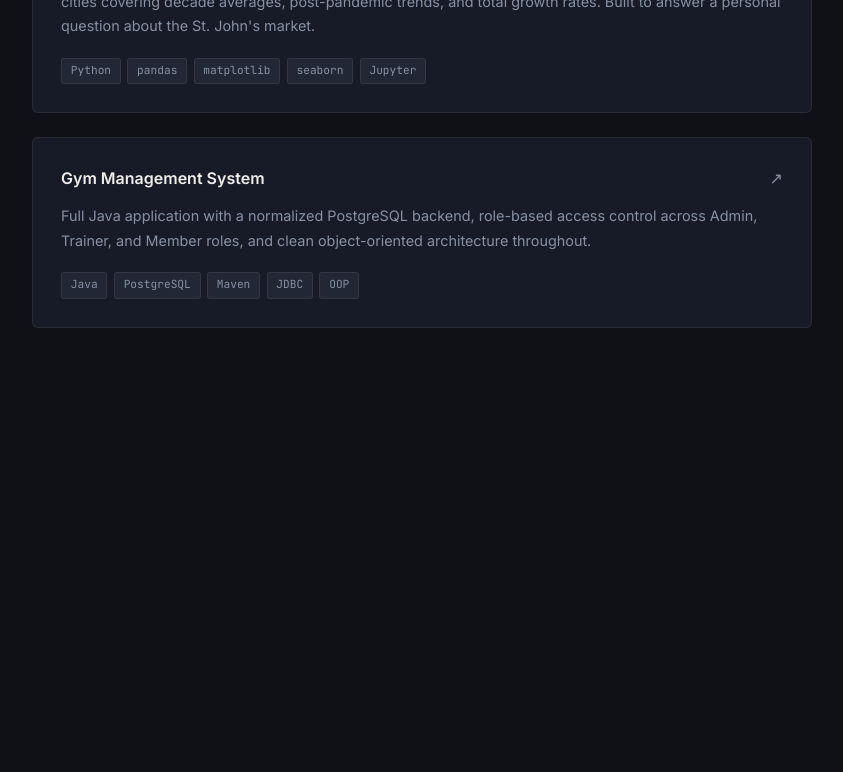
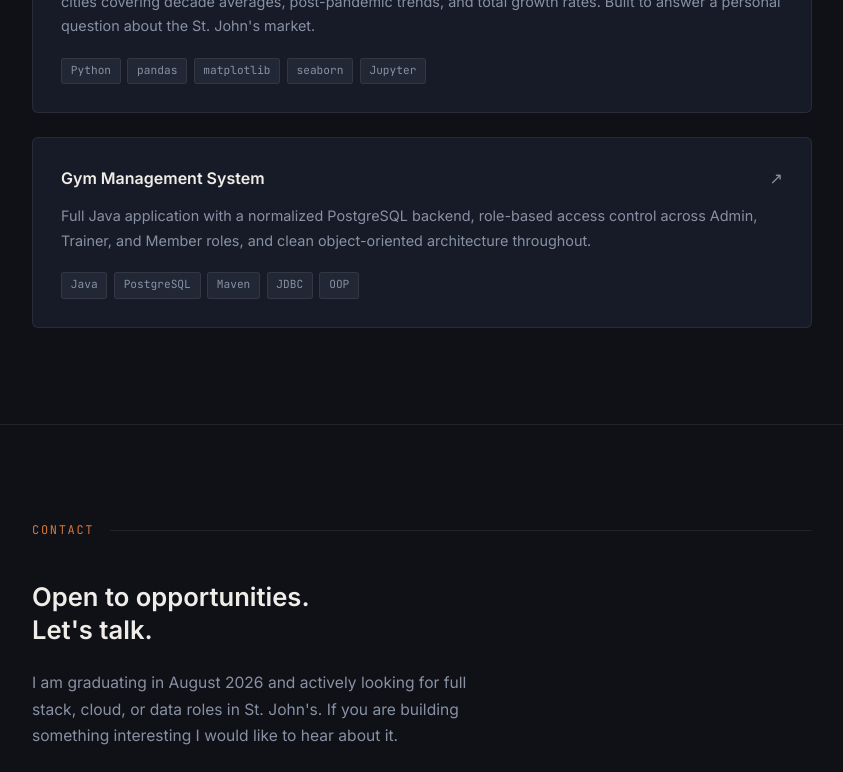
Before and after one commit to BCoishous/my-portfolio, a React (Create React App) app: page / in a window 1280 px wide. Shown: the part 2000-2772 px from the top of the page, without its empty margins (218-1061 px from the left). Before the commit the page ends 2424 px from the top, so only its background shows below. Built offline with nearby package versions, Linux system fonts and the light colour scheme.

Commit message:
add contact section and footer

```diff
--- a/src/App.js
+++ b/src/App.js
@@ -2,6 +2,8 @@ import Navbar from "./components/Navbar";
 import Hero from "./components/Hero";
 import About from "./components/About";
 import Projects from "./components/Projects";
+import Contact from "./components/Contact";
+import Footer from "./components/Footer";
 
 function App() {
   return (
@@ -10,6 +12,8 @@ function App() {
       <Hero />
       <About />
       <Projects />
+      <Contact />
+      <Footer />
     </div>
   );
 }
--- /dev/null
+++ b/src/components/Contact.css
@@ -0,0 +1,33 @@
+.contact {
+  max-width: 860px;
+  margin: 0 auto;
+  padding: 6rem 2.5rem;
+  border-top: 1px solid var(--border);
+}
+
+.contact-inner {
+  display: flex;
+  flex-direction: column;
+  align-items: flex-start;
+  gap: 1.5rem;
+}
+
+.contact-heading {
+  font-size: 1.6rem;
+  font-weight: 600;
+  color: var(--text);
+  line-height: 1.3;
+}
+
+.contact-sub {
+  font-size: 0.975rem;
+  color: var(--muted);
+  max-width: 460px;
+  line-height: 1.7;
+}
+
+.contact-links {
+  display: flex;
+  gap: 1rem;
+  flex-wrap: wrap;
+}
--- /dev/null
+++ b/src/components/Contact.js
@@ -0,0 +1,44 @@
+import "./Contact.css";
+
+function Contact() {
+  return (
+    <section id="contact" className="contact">
+      <p className="section-label">Contact</p>
+      <div className="contact-inner">
+        <h2 className="contact-heading">
+          Open to opportunities.
+          <br />
+          Let's talk.
+        </h2>
+        <p className="contact-sub">
+          I am graduating in August 2026 and actively looking for full stack,
+          cloud, or data roles in St. John's. If you are building something
+          interesting I would like to hear about it.
+        </p>
+        <div className="contact-links">
+          <a href="mailto:Brandon.Coish@gmail.com" className="btn btn-primary">
+            Brandon.Coish@gmail.com
+          </a>
+          <a
+            href="https://www.linkedin.com/in/brandon-coish-"
+            target="_blank"
+            rel="noreferrer"
+            className="btn btn-ghost"
+          >
+            LinkedIn
+          </a>
+          <a
+            href="https://github.com/BCoishous"
+            target="_blank"
+            rel="noreferrer"
+            className="btn btn-ghost"
+          >
+            GitHub
+          </a>
+        </div>
+      </div>
+    </section>
+  );
+}
+
+export default Contact;
--- /dev/null
+++ b/src/components/Footer.css
@@ -0,0 +1,8 @@
+.footer {
+  text-align: center;
+  padding: 2rem;
+  border-top: 1px solid var(--border);
+  font-family: var(--mono);
+  font-size: 0.75rem;
+  color: var(--muted);
+}
--- /dev/null
+++ b/src/components/Footer.js
@@ -0,0 +1,7 @@
+import "./Footer.css";
+
+function Footer() {
+  return <footer className="footer">Built by Brandon Coish · 2026</footer>;
+}
+
+export default Footer;
```
